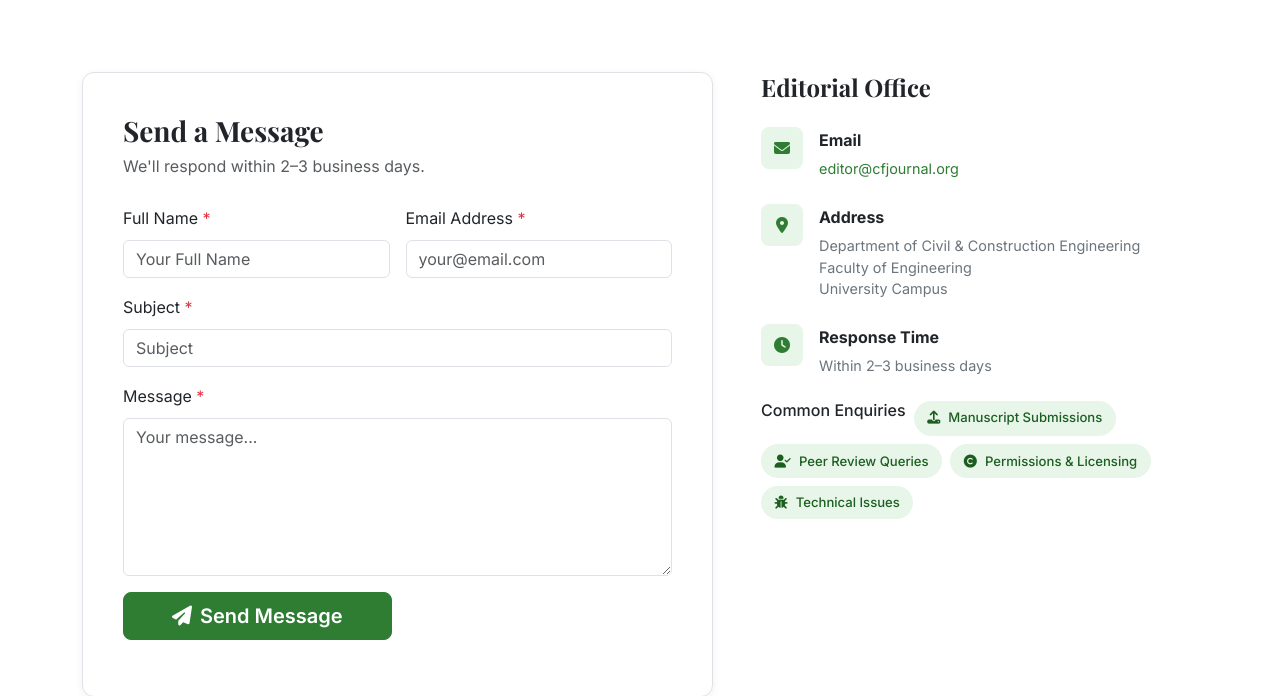
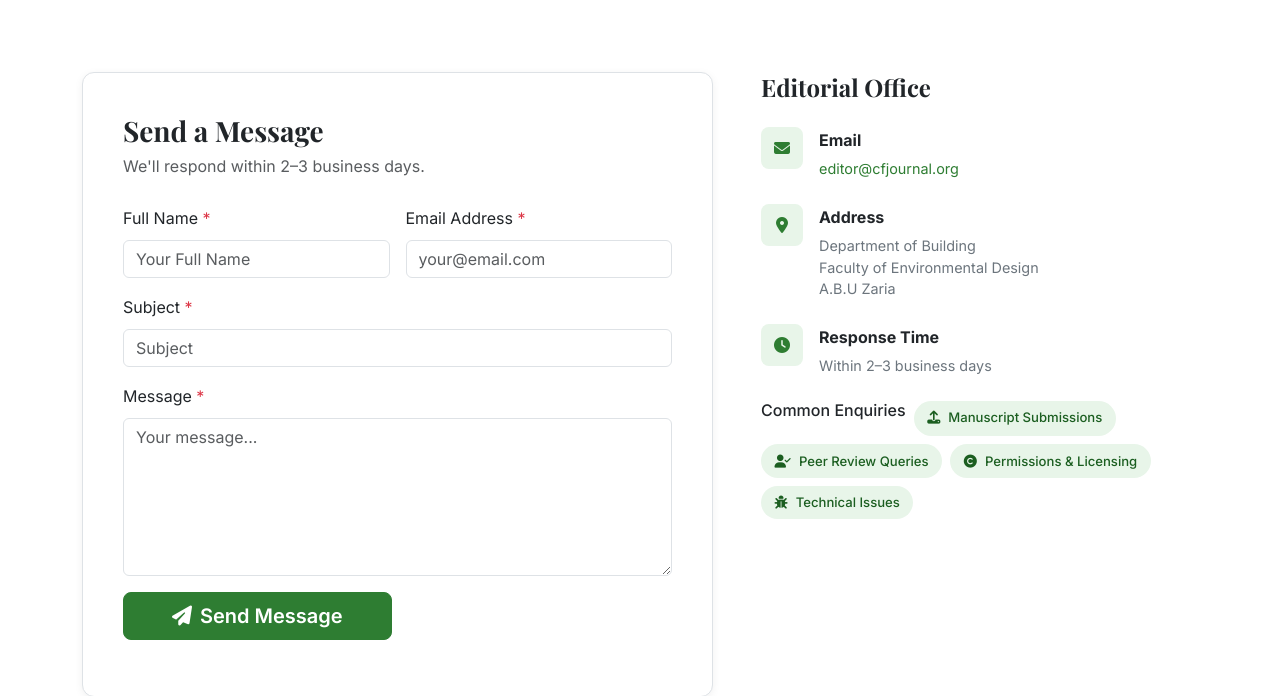
Before and after one commit to sudaneee/construction_focus_journal, a Django app: page /contact/ in a window 1280 px wide. Shown: the part 348-1044 px from the top of the page. Run offline with Django 5.2, Linux system fonts and the light colour scheme.

Commit message:
changing contact

```diff
--- a/templates/website/contact.html
+++ b/templates/website/contact.html
@@ -82,7 +82,7 @@
               <div class="contact-info-icon"><i class="fas fa-map-marker-alt"></i></div>
               <div>
                 <strong>Address</strong>
-                <p>Department of Civil & Construction Engineering<br>Faculty of Engineering<br>University Campus</p>
+                <p>Department of Building<br>Faculty of Environmental Design<br>A.B.U Zaria</p>
               </div>
             </div>
             <div class="contact-info-item">
```
